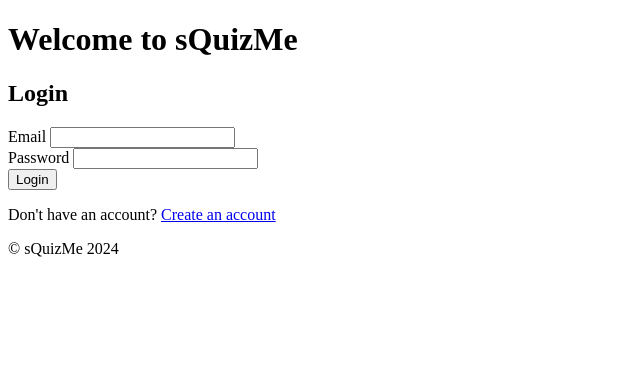
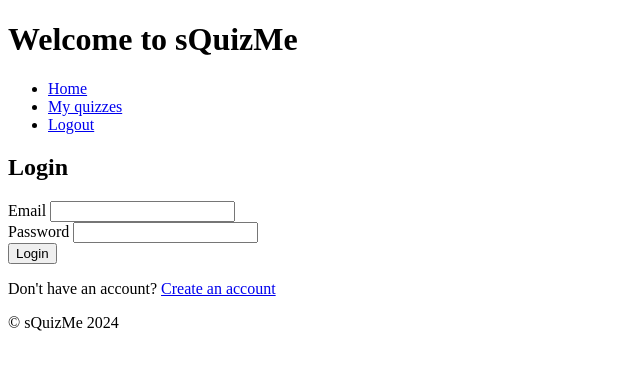
Before and after one commit to KrasAlena/sQuizMe, a Flask app: a page that uses project_profile/templates/base.html in a window 1280 px wide. Shown: the top 370 px of the page, without its empty margins (0-640 px from the left). Run offline with Flask 3, Linux system fonts and the light colour scheme; some libraries are stand-ins or nearby versions.

Commit message:
my_quizzes.html page

```diff
--- a/project_profile/routes.py
+++ b/project_profile/routes.py
@@ -148,15 +148,15 @@ def parse_questions_and_answers(generated_text):
                 question_answer_dict[current_question_number] = current_answers
                 current_answers = []
 
-            # Извлекаем номер вопроса
+            # Extract question number
             current_question_number = re.search(r'\d+', line).group()
             questions.append(line.split("Question: ")[1])
         elif re.match(r"^\d+\.", line):
-            # Извлекаем вариант ответа
+            # Extract answer
             answer_text = line.split(". ")[1]
             current_answers.append(answer_text)
 
-    # Добавляем последний вопрос и его ответы в словарь
+    # Add last question and its answers to the dictionary
     if current_question_number is not None and current_answers:
         question_answer_dict[current_question_number] = current_answers
 
@@ -165,18 +165,18 @@ def parse_questions_and_answers(generated_text):
 
     if match:
         correct_answers_str = match.group()
-        # Преобразуем строку в словарь с использованием модуля ast
+        # Convert string to a dictionary using module ast
         try:
             correct_answers_dict = ast.literal_eval(correct_answers_str)
         except SyntaxError as e:
-            print("Ошибка при интерпретации строки как словаря:", e)
+            print("Error during a string interpretation:", e)
     else:
-        print("Не удалось найти строку с правильными ответами.")
+        print("A string with the correct answers wasn't found")
     print(f'Correct answers: {correct_answers_dict}')
 
     correct_answers = []
     for question_number_str, correct_answer_index in correct_answers_dict.items():
-        question_number = int(question_number_str)  # Преобразуем ключ в integer
+        question_number = int(question_number_str)  # Convert key to integer
         try:
             correct_answer = question_answer_dict[str(question_number)][
                 correct_answer_index - 1]  # -1 because correct_answer_index is 1-based
@@ -221,3 +221,18 @@ def quiz(quiz_id):
         return render_template('quiz.html', quiz=quiz, questions=questions, results=results)
 
     return render_template('quiz.html', quiz=quiz, questions=questions)
+
+
+@app.route('/my_quizzes')
+@login_required
+def my_quizzes():
+    quizzes = Quiz.query.filter_by(author=current_user).all()
+    return render_template('my_quizzes.html', quizzes=quizzes)
+
+
+@app.route('/logout')
+@login_required
+def logout():
+    logout_user()
+    flash('You have been logged out.', 'success')
+    return redirect(url_for('index'))
--- a/project_profile/templates/base.html
+++ b/project_profile/templates/base.html
@@ -3,13 +3,19 @@
 <head>
     <title>sQuizMe</title>
     <link rel="stylesheet" href="{{ url_for('static', filename='css/styles.css') }}">
-    <link href="images/favicon.png" type="image/png" rel="icon">
+    <link href="static/images/favicon.png" type="image/png" rel="icon">
 <!--    <link rel="stylesheet" href="https://stackpath.bootstrapcdn.com/bootstrap/4.5.2/css/bootstrap.min.css" integrity="sha384-JcKb8q3iqJ61gNV9KGb8thSsNjpSL0n8PARn9HuZOnIxN0hoP+VmmDGMN5t9UJ0Z" crossorigin="anonymous">-->
 </head>
 <body>
     <header>
         <h1>Welcome to sQuizMe</h1>
-
+        <nav>
+            <ul>
+                <li><a href="{{ url_for('index') }}">Home</a></li>
+                <li><a href="{{ url_for('my_quizzes') }}">My quizzes</a></li>
+                <li><a href="{{ url_for('logout') }}">Logout</a></li>
+            </ul>
+        </nav>
     </header>
     <main>
         {% with messages = get_flashed_messages(with_categories=true) %}
--- a/project_profile/templates/create_quiz.html
+++ b/project_profile/templates/create_quiz.html
@@ -2,6 +2,7 @@
 
 {% block content %}
   <h2>Create Quiz</h2>
+
   <form method="POST" action="{{ url_for('create_quiz') }}">
     {{ form.hidden_tag() }}
     <div>
--- a/project_profile/templates/quiz.html
+++ b/project_profile/templates/quiz.html
@@ -2,7 +2,7 @@
 
 {% block content %}
   <h1>Quiz: {{ quiz.name }}</h1>
-
+  <button><a href="{{ url_for('create_quiz') }}">Back</a></button>
   <form method="post">
     {% for question in questions %}
       <h3>{{ loop.index }}. {{ question.question_text }}</h3>
```
Also changed, not shown: project_profile/templates/my_quizzes.html (added, +15 -0 lines).
